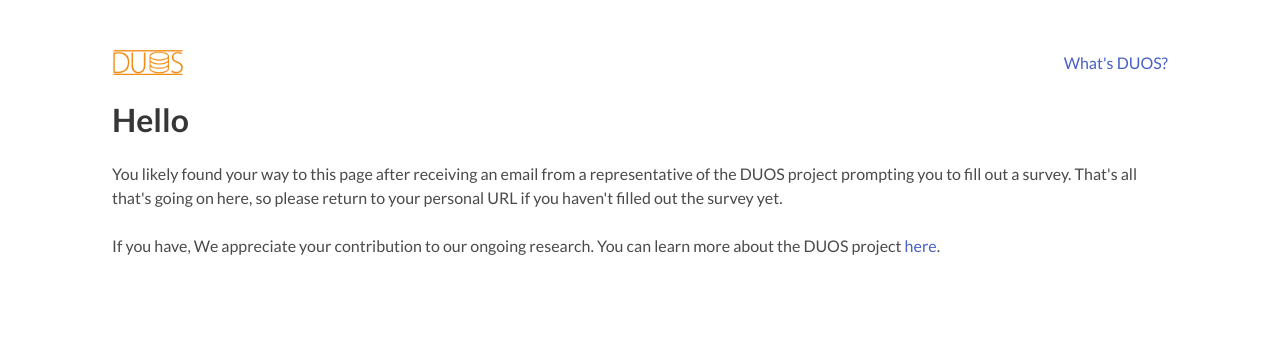
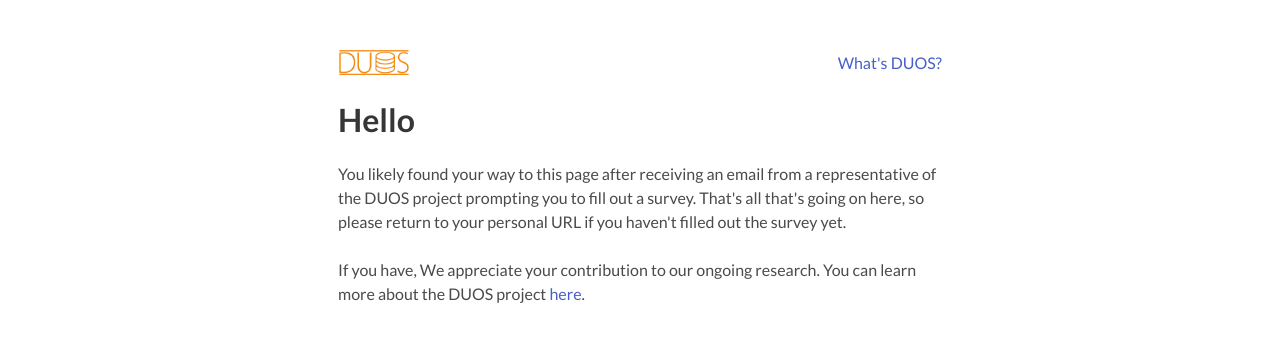
Before and after one commit to duosproject/duos-web, a Django app: template feedback/templates/feedback/index.html in a window 1280 px wide. Shown: the top 353 px of the page. Run offline with Django 3.2, Linux system fonts and the light colour scheme; the template is opened without the code that fills it, so the values that code supplies are empty; style sheets or scripts are compiled from the project's sources; some web fonts are replaced.

Commit message:
style
Signed-off-by: Ainsley McGrath <mcgrath.ainsley@gmail.com>

```diff
--- a/feedback/static/feedback/src/components/App.js
+++ b/feedback/static/feedback/src/components/App.js
@@ -3,12 +3,12 @@
 
 export default function App(props) {
   return (
-    <div id="app" className="columns is-multiline content">
+    <div id="app" className="columns is-multiline is-mobile content">
       <h2 className="title column is-full">
         <span>{props.articleName}</span> <br />
         <span className="is-size-5">by {props.authorName}</span>
       </h2>
-      <article className="subtitle column is-full">
+      <article className="column is-full">
         Were the following datasets referenced in the paper mentioned above?
         Your answers are submitted automatically.
       </article>
--- a/feedback/static/feedback/src/components/ValidationForm.js
+++ b/feedback/static/feedback/src/components/ValidationForm.js
@@ -53,9 +53,9 @@
           </div>
         ) : (
           <progress
-            className="progress is-info"
-            value={this.state.progress} // count of answers so far
-            max={Object.keys(this.state.userResponses).length} // total number of questions
+            className="progress is-primary"
+            value={this.state.progress}
+            max={Object.keys(this.state.userResponses).length}
           />
         )}
         {this.props.datasets.map(({ name, id }) => (
--- a/feedback/static/feedback/src/styles.scss
+++ b/feedback/static/feedback/src/styles.scss
@@ -1,14 +1,37 @@
 @charset "utf-8";
 @import url('https://fonts.googleapis.com/css?family=Lato');
 
-$orange: #EC6D09;
-$success: forestgreen;
-$info: #FFAA55;
-$primary: $orange;
+// bulma variables
+$success: #1b751b;
+$primary: #666767;
 $family-sans-serif: 'Lato';
 
+// my variables
+$break-width: 700px;
+$hover: #FFDDAA;
+$transition-length: 250ms;
+$logo-height: 30px;
+
+#top-container {
+    @media screen and (min-width: $break-width) {
+        width: $break-width;
+      }
+}
+
+.button {
+    transition: $transition-length;
+    &:hover {
+        background-color: $hover;
+    }
+}
+
+.is-link:hover {
+    background-color: $hover;
+    color: $primary;
+}
+
 img#logo {
-    height: 30px;
+    height: $logo-height;
 }
 
 @import "./node_modules/bulma/bulma.sass";
```
Also changed, not shown: feedback/static/feedback/src/components/ValidationField.js (+12 -11 lines).
